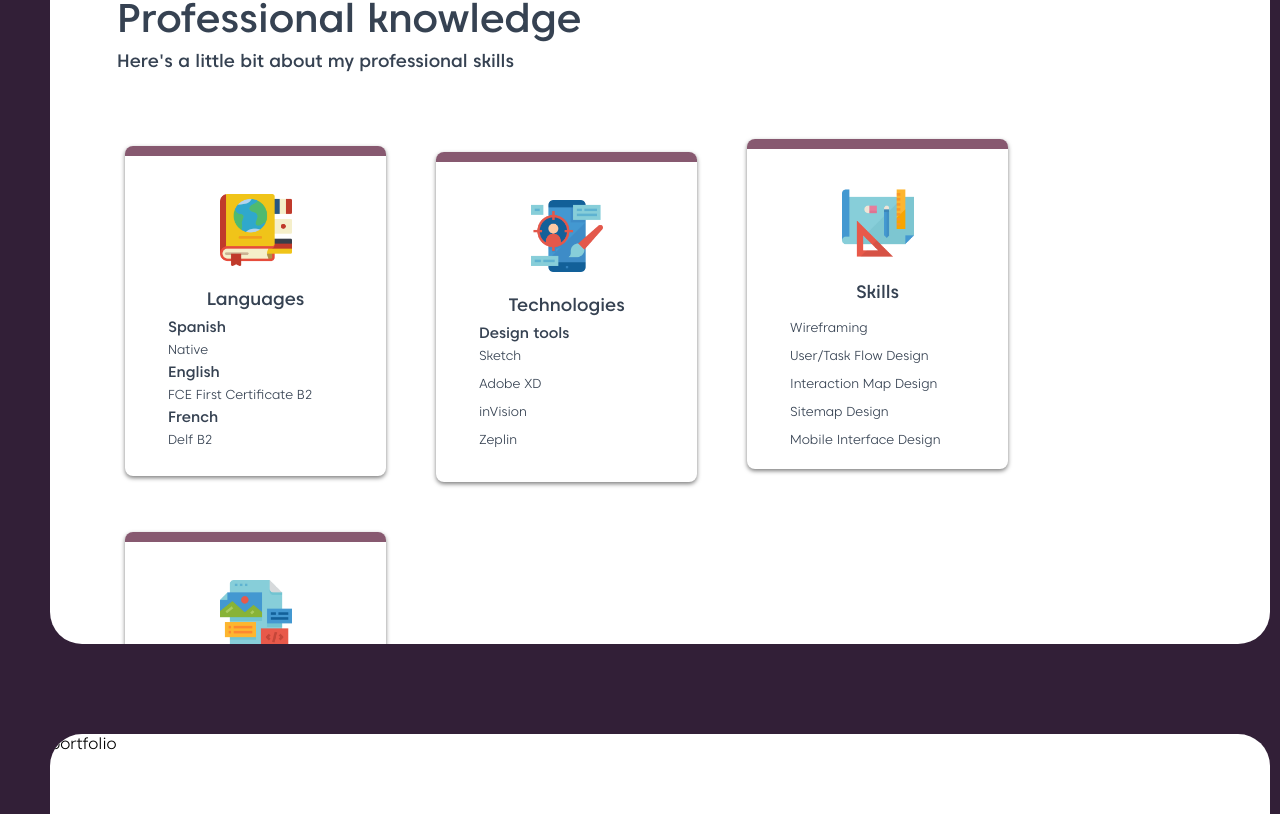
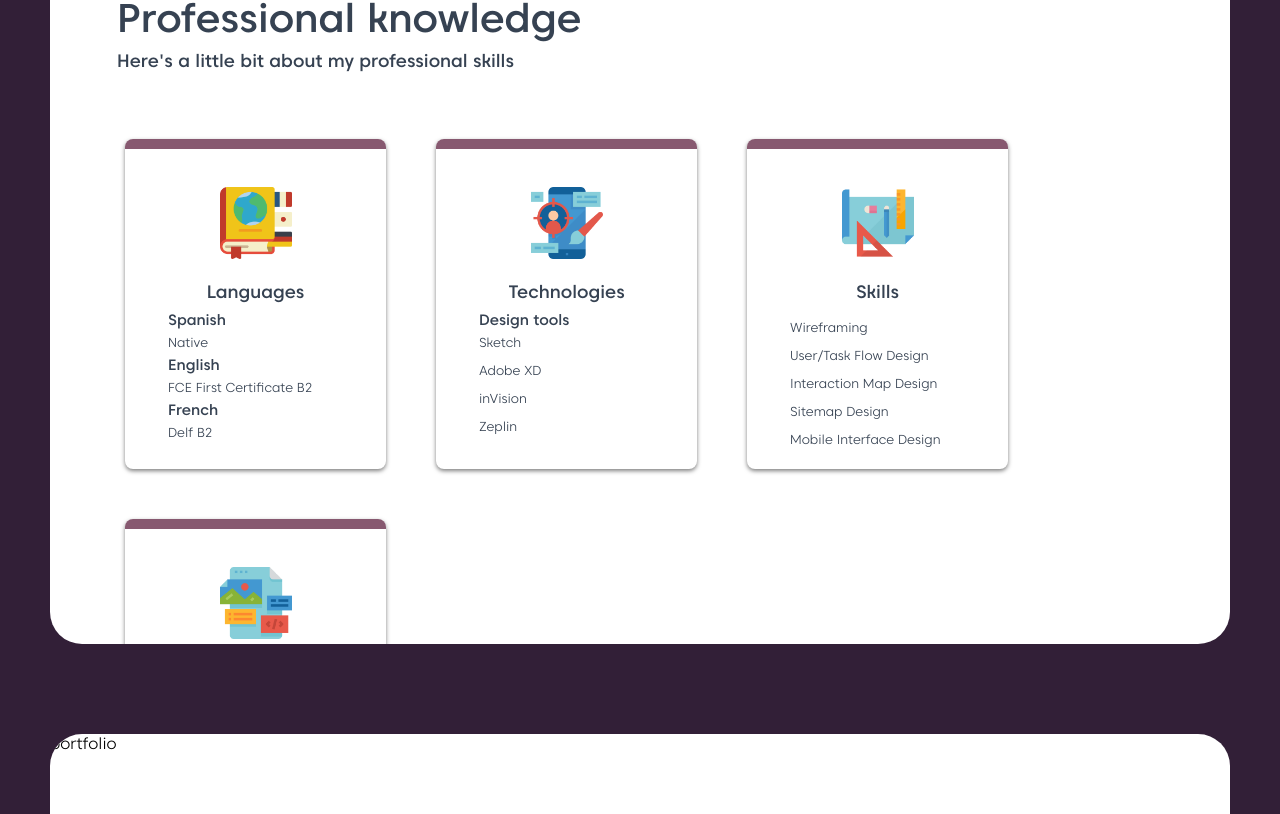
Before and after one commit to MarchCastro/NewPersonalPortfolio, a Vue app: page / in a window 1280 px wide. Shown: the part 1786-2600 px from the top of the page. Built offline with nearby package versions, Linux system fonts and the light colour scheme.

Commit message:
first round of fixes

```diff
--- a/src/App.vue
+++ b/src/App.vue
@@ -99,7 +99,7 @@ export default {
       max-width: 1340px
       overflow: hidden
       position: relative
-      width: calc(100vw - 60px)
+      width: calc(100vw - 100px)
 
   @media screen and (min-width: 1440px)
     .card
--- a/src/components/AboutMeCard.vue
+++ b/src/components/AboutMeCard.vue
@@ -27,7 +27,7 @@
         <img class="passion-icon" src="../assets/img/flat-icon-travel.png">
         <img class="passion-icon" src="../assets/img/flat-icon-draw.png">
       </div>
-      <a href="https://docs.google.com/document/d/1S1TakiBraD6ywFT-RbG5DzFS3cFNWPZnnKo_x60n--8/edit?usp=sharing">
+      <a href="https://docs.google.com/document/d/1S1TakiBraD6ywFT-RbG5DzFS3cFNWPZnnKo_x60n--8/export?format=pdf" download>
         <button class="button-cv">Download CV</button>
       </a>
 
@@ -36,7 +36,7 @@
       <div class="slider-options">
         <img class="actual-slider" src="../assets/img/actual-option@3x.png">
 
-        <hr class="hr">
+        <hr>
 
         <a href="#section-aboutme2">
           <img class="second-slider" src="../assets/img/second-option@3x.png">
@@ -142,7 +142,8 @@ export default {
     margin-top: 10px
     width: 29px
 
-  .hr
+  hr
+    border-bottom: none
     border-top: dotted 5px
     height: 1px
     margin-top: 20px
--- a/src/components/EducationCard.vue
+++ b/src/components/EducationCard.vue
@@ -14,41 +14,53 @@
       <div class="title-page"> Education </div>
       <div class="subtitle-page"> Here, you can find the places where I've learned. </div>
 
-      <!-- Cards title -->
-      <div class="card-title-div">
-        <div class="card-title"> UI/UX Specialization </div>
-        <div class="card-title"> Exchange Program </div>
-        <div class="card-title"> Bachelor's Degree </div>
-      </div>
+      <!-- Cards-->
+      <div class="cards">
+        <!--CIA card -->
+        <div class="education-item">
+          <div class="title"> UI/UX Specialization </div>
+          <a href="https://www.coursera.org/specializations/ui-ux-design" class="subtitle" target="_blank"> California Institute of Arts - Coursera </a>
 
-      <!-- Cards subtitle -->
-      <div class="card-subtitle-div">
-        <a href="https://www.coursera.org/specializations/ui-ux-design" class="card-subtitle" target="_blank"> California Institute of Arts - Coursera </a>
-        <a href="https://www.utc.fr/" class="card-subtitle" target="_blank"> Université de Technologie de Compiègne </a>
-        <a href="http://www.escom.ipn.mx/" class="card-subtitle" target="_blank"> Escuela Superior de Cómputo </a>
-      </div>
-      <!-- Cards-->
-      <div class="card-div">
-        <!--CIA card -->
-        <div class="education-card">
+          <div class="card">
             <img class="image" src="../assets/img/CIA.png">
             <div class="overlay">
               <div class="text">Hello World</div>
             </div>
           </div>
 
+          <div class="date"> 2019 - Present </div>
+        </div>
 
         <!--UTC card -->
-        <img class="education-card" src="../assets/img/UTC.png">
-        <!--ESCOM card -->
-        <img class="education-card" src="../assets/img/ESCOM.png">
+        <div class="education-item">
+          <div class="title"> Exchange Program </div>
+          <a href="https://www.utc.fr/" class="subtitle" target="_blank"> Université de Technologie de Compiègne </a>
+
+          <div class="card">
+            <img class="image" src="../assets/img/UTC.png">
+            <div class="overlay">
+              <div class="text">Hello World</div>
+            </div>
           </div>
 
-      <!-- Cards date -->
-      <div class="card-date-div">
-        <div class="card-date"> 2019 - Present </div>
-        <div class="card-date"> 2017 - 2018 </div>
-        <div class="card-date"> 2014 - 2019 </div>
+          <div class="date"> 2017 - 2018 </div>
+        </div>
+
+        <!--ESCOM card -->
+        <div class="education-item">
+          <div class="title"> Bachelor's Degree </div>
+          <a href="http://www.escom.ipn.mx/" class="subtitle" target="_blank"> Escuela Superior de Cómputo </a>
+
+          <div class="card">
+            <img class="image" src="../assets/img/ESCOM.png">
+            <div class="overlay">
+              <div class="text">Hello World</div>
+            </div>
+          </div>
+
+          <div class="date"> 2014 - 2019 </div>
+        </div>
+
       </div>
 
     </div>
@@ -63,6 +75,8 @@ export default {
 
 <!-- Add "scoped" attribute to limit CSS to this component only -->
 <style scoped lang="sass">
+  @import "@/variables.sass"
+
   .title-page
     color: #364252
     font-family: 'CarosMedium'
@@ -74,73 +88,48 @@ export default {
     color: #364252
     font-family: 'CarosMedium'
     font-size: 18px
+    margin-bottom: 64px
     margin-left: 67px
     margin-top: 7px
 
-  .card-title-div
-    display: flex
-    height: 28px
-    margin-left: 65px
-    margin-right: 65px
-    margin-top: 30px
+  .cards
+    .education-item
+      display: inline-block
+      width: calc(100%/3)
 
-  .card-title
+      .title
         color: #364252
         font-family: 'CarosBold'
         font-size: 23px
-    margin: 30px
         text-align: center
-    width: 369px
+        width: 100%
 
-  .card-subtitle-div
-    display: flex
-    height: 21px
-    margin-left: 65px
-    margin-right: 65px
-    margin-top: 13px
-
-  .card-subtitle
+      .subtitle
         color: #b75e5f
+        display: block
         font-family: 'CarosMedium'
         font-size: 18px
-    margin: 19px
+        margin-bottom: 22px
         text-align: center
         text-decoration: none
-    width: 369px
+        width: 100%
 
-  .card-date-div
-    display: flex
-    margin-left: 65px
-    margin-right: 65px
-    vertical-align: middle
-
-  .card-date
-    color: #364252
-    font-family: 'CarosLight'
-    font-size: 15px
-    margin: 0 19px 0 19px
-    opacity: 0.65
-    text-align: right
-    width: 369px
-
-  .card-div
-    margin-left: 65px
-    margin-right:65px
-    margin-top: 21px
-
-  .education-card
+      .card
         border-radius: 4px
         border-style: hidden
         box-shadow: 0 2px 4px 0 rgba(0, 0, 0, 0.5)
+        display: inline-block
         height: 265px
-    margin: 17px
-    width: 369px
-    display: inline-block
+        margin: 0 17px
+        position: relative
+        width: calc(100% - 34px)
 
         .image
+          border-radius: 4px
           display: block
-    width: 100%
-    height: auto
+          height: 274px
+          margin: -4px 0 0 -8px
+          min-width: calc(100% + 8px)
 
         .overlay
           position: absolute
@@ -153,15 +142,31 @@ export default {
           height: 0
           transition: .5s ease
 
-  .education-card:hover .overlay
+        &:hover .overlay
           height: 100%
+
+      .date
+        color: #364252
+        font-family: 'CarosLight'
+        font-size: 15px
+        margin-right: 17px
+        margin-top: 11px
+        opacity: 0.65
+        text-align: right
+        width: calc(100% - 17px)
+
+  .card-div
+    margin-left: 65px
+    margin-right:65px
+    margin-top: 21px
+
 
   .oval
     border-radius: 50%
     position: absolute
 
     &.purple-one
-      background: #843b62
+      background: $purple-one
 
     &.purple-two
       background:  #74546a
--- a/src/components/ProfessionalBackgroundCard.vue
+++ b/src/components/ProfessionalBackgroundCard.vue
@@ -116,6 +116,7 @@ export default {
     display: inline-block
     height: 330px
     margin: 25px
+    vertical-align: top
     width: 261px
 
   .top-card-rectangle
--- /dev/null
+++ b/src/variables.sass
@@ -0,0 +1 @@
+$purple-one: #843b62
```
Lines whose indentation alone changed are shown as unchanged.
